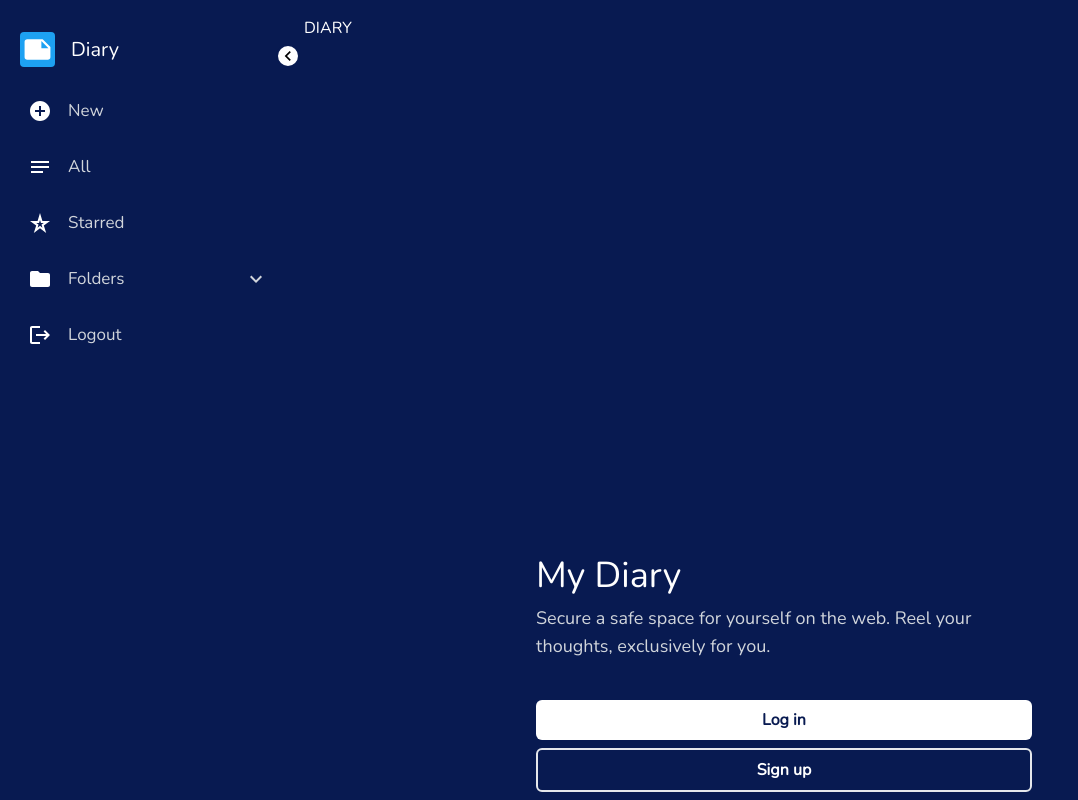
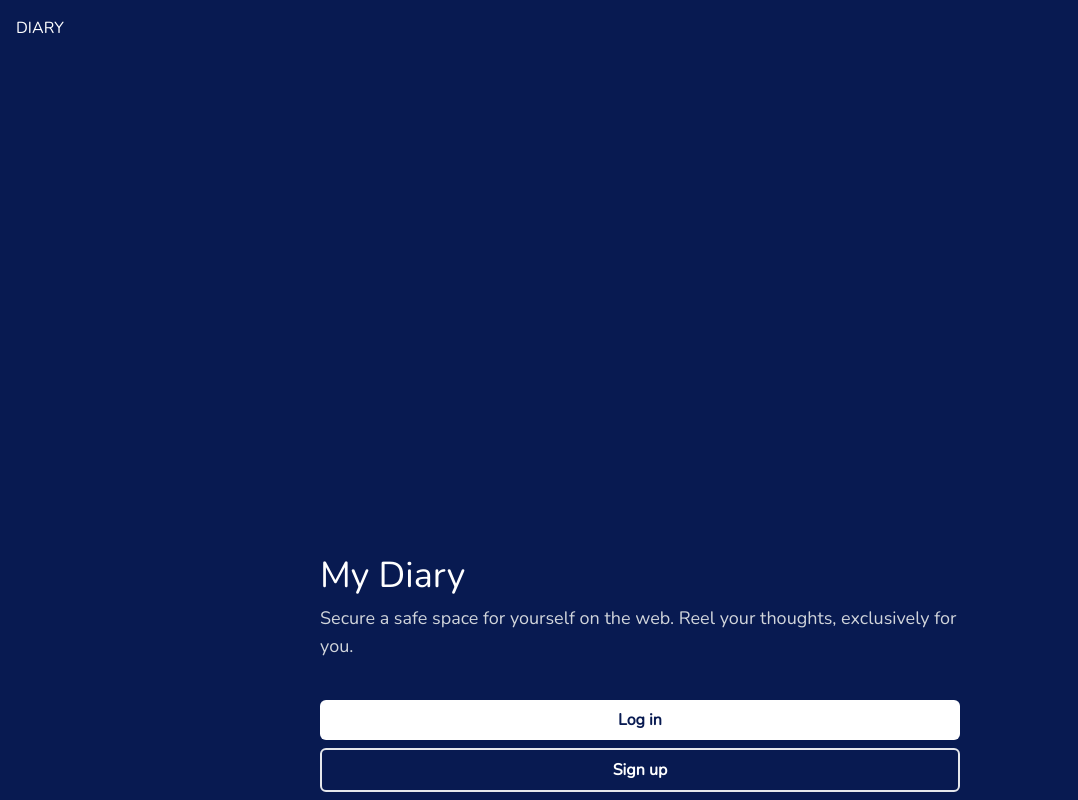
Before and after one commit to marvelstalwart/DiaryMernApp, a React (Create React App) app in the folder client/: page / in a window 1280 px wide. Shown: the whole page, without its empty margins (0-1078 px from the left). Built offline with nearby package versions, Linux system fonts and the light colour scheme.

Commit message:
fixed routes

```diff
--- a/client/src/App.js
+++ b/client/src/App.js
@@ -29,7 +29,7 @@ function App() {
 
 
       <Routes>
-      <Route element={<Layout hideHeaderPaths={["/sign-in", "/welcome", "/sign-up"]}/>}>
+      <Route element={<Layout hideHeaderPaths={["/sign-in", "/", "/sign-up"]}/>}>
       <Route path='/entries' element={<Notes/>}/>
       <Route path='/new-entry' element={<NewEntry/>}/>
       <Route path='/edit/:id' element={<NewEntry/>}/>
```
